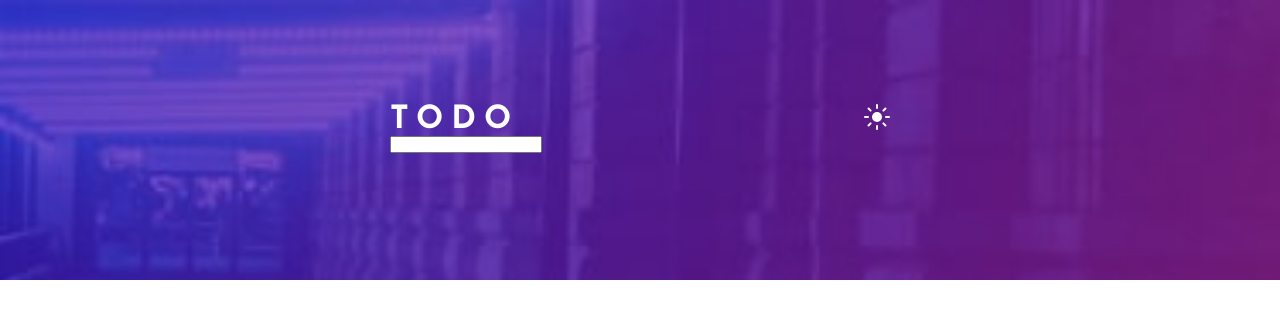
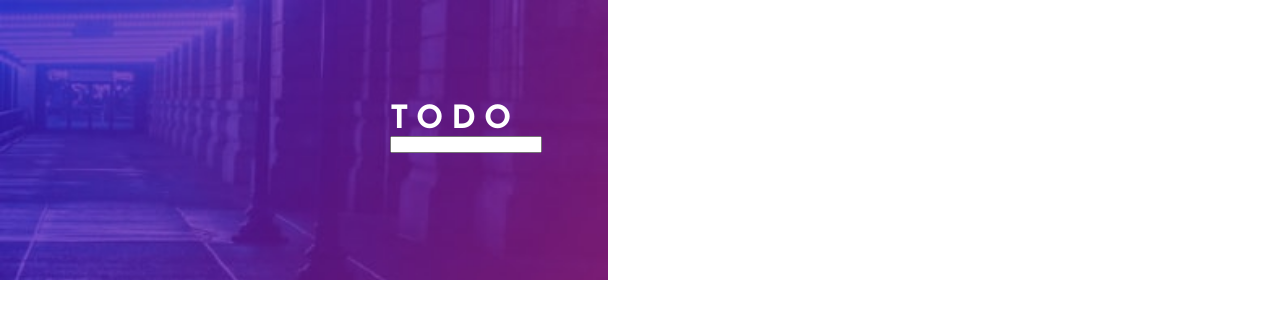
Before and after one commit to manishdevelops/Todo-App, a plain HTML site: page index.html in a window 1280 px wide. Drawn offline with Linux system fonts and the light colour scheme.

Commit message:
update sass

```diff
--- a/sass/main.scss
+++ b/sass/main.scss
@@ -16,7 +16,7 @@
 
       background-image: url('/assets/images/bg-mobile-dark.jpg');
       background-repeat: no-repeat;
-      background-size: cover;
+      background-size: min(100%,608px) ;
       width: 100%;
       height: 35vh;
 
```
Also changed, not shown: sass/main.css, 1 other file.
